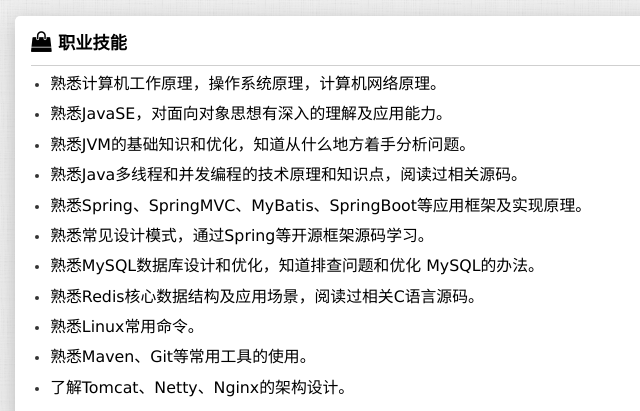
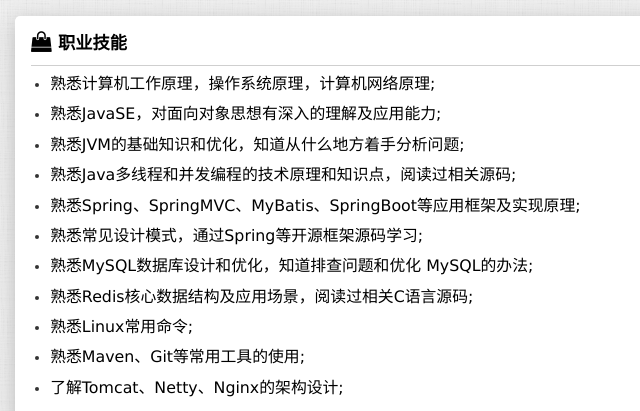
Before and after one commit to yuanlongit/resume, a plain HTML site: page index.html in a window 1280 px wide. Shown: the top 411 px of the page, 465-1105 px from the left. Drawn offline with Linux system fonts and the light colour scheme.

Commit message:
Update index.html

```diff
--- a/index.html
+++ b/index.html
@@ -100,57 +100,57 @@
 					<ul>
 						<li>
 							<h3>
-								<span>熟悉计算机工作原理，操作系统原理，计算机网络原理。</span>
+								<span>熟悉计算机工作原理，操作系统原理，计算机网络原理;</span>
 							</h3>
 						</li>
 						<li>
 							<h3>
-								<span>熟悉JavaSE，对面向对象思想有深入的理解及应用能力。</span>
+								<span>熟悉JavaSE，对面向对象思想有深入的理解及应用能力;</span>
 							</h3>
 						</li>
 						<li>
 							<h3>
-								<span>熟悉JVM的基础知识和优化，知道从什么地方着手分析问题。</span>
+								<span>熟悉JVM的基础知识和优化，知道从什么地方着手分析问题;</span>
 							</h3>
 						</li>
 						<li>
 							<h3>
-								<span>熟悉Java多线程和并发编程的技术原理和知识点，阅读过相关源码。</span>
+								<span>熟悉Java多线程和并发编程的技术原理和知识点，阅读过相关源码;</span>
 							</h3>
 						</li>
 						<li>
 							<h3>
-								<span>熟悉Spring、SpringMVC、MyBatis、SpringBoot等应用框架及实现原理。</span>
+								<span>熟悉Spring、SpringMVC、MyBatis、SpringBoot等应用框架及实现原理;</span>
 							</h3>
 						</li>
 						<li>
 							<h3>
-								<span>熟悉常见设计模式，通过Spring等开源框架源码学习。</span>
+								<span>熟悉常见设计模式，通过Spring等开源框架源码学习;</span>
 							</h3>
 						</li>
 						<li>
 							<h3>
-								<span>熟悉MySQL数据库设计和优化，知道排查问题和优化 MySQL的办法。</span>
+								<span>熟悉MySQL数据库设计和优化，知道排查问题和优化 MySQL的办法;</span>
 							</h3>
 						</li>
 						<li>
 							<h3>
-								<span>熟悉Redis核心数据结构及应用场景，阅读过相关C语言源码。</span>
+								<span>熟悉Redis核心数据结构及应用场景，阅读过相关C语言源码;</span>
 							</h3>
 						</li>
 						<li>
 							<h3>
-								<span>熟悉Linux常用命令。</span>
+								<span>熟悉Linux常用命令;</span>
 							</h3>
 						</li>
 						<li>
 							<h3>
-								<span>熟悉Maven、Git等常用工具的使用。</span>
+								<span>熟悉Maven、Git等常用工具的使用;</span>
 							</h3>
 						</li>
 						<li>
 							<h3>
-								<span>了解Tomcat、Netty、Nginx的架构设计。</span>
+								<span>了解Tomcat、Netty、Nginx的架构设计;</span>
 							</h3>
 						</li>
 					</ul>
```
